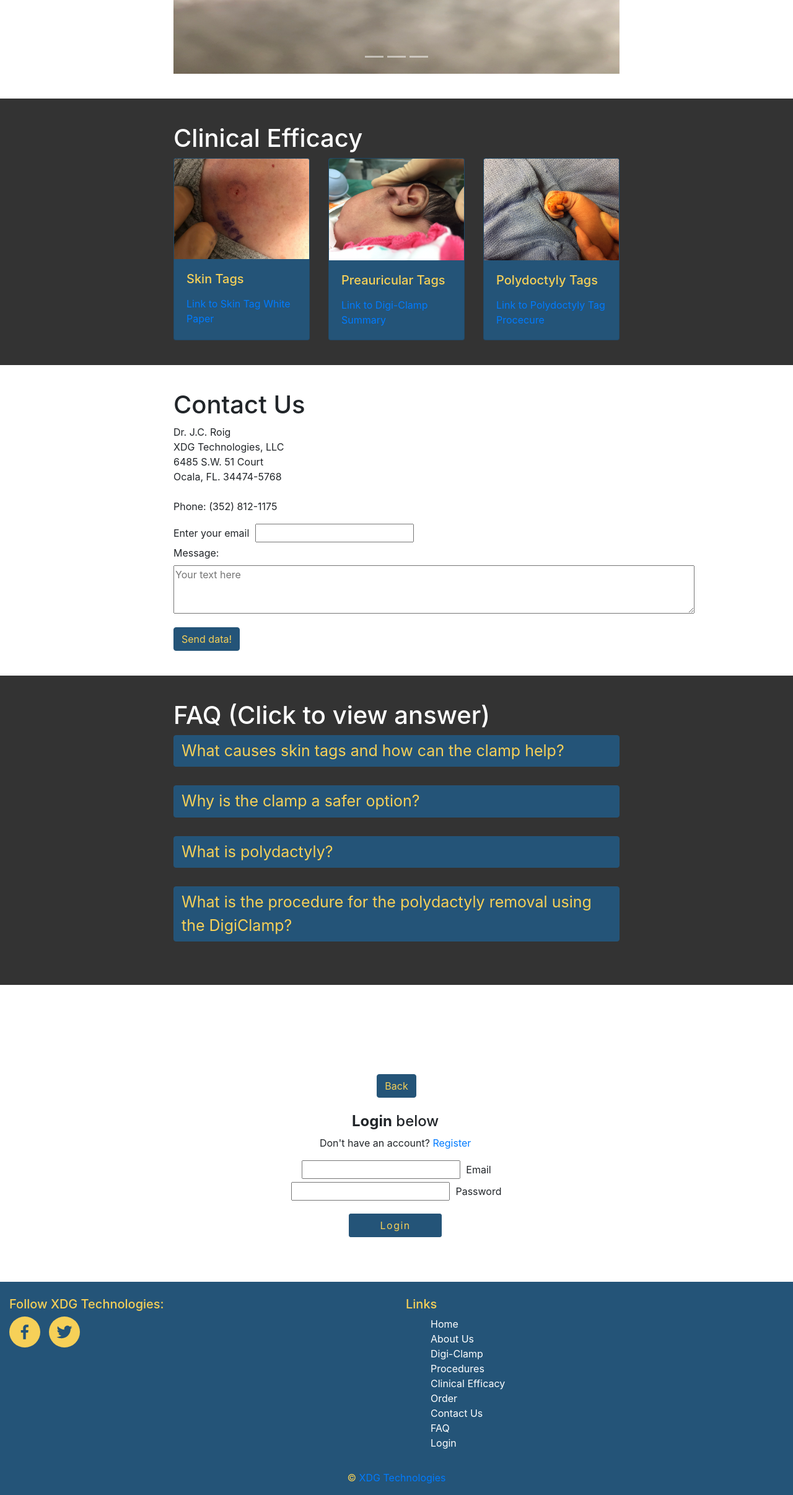
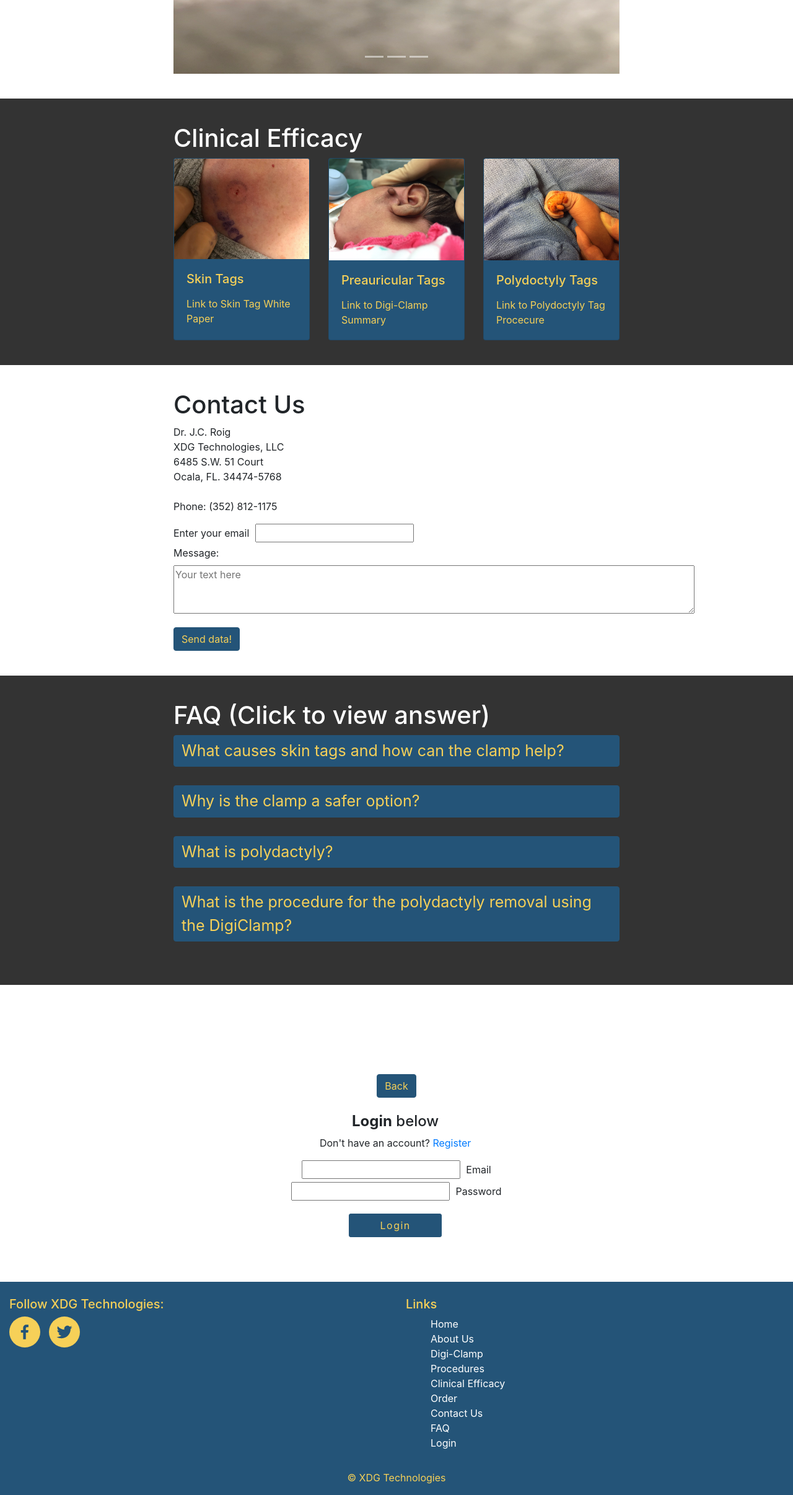
Before and after one commit to CEN30315A/Site, a React (Create React App) app in the folder client/: page /login in a window 1280 px wide. Shown: the part 3835-6247 px from the top of the page at 62% size. Built offline with nearby package versions, Linux system fonts and the light colour scheme.

Commit message:
links are gold now

```diff
--- a/client/src/App.css
+++ b/client/src/App.css
@@ -137,12 +137,12 @@ li.nav-item > a.active {
   margin-bottom: 30px;
   color: black;
 }
+
 .faq .answer{
   width: 100%;
   color: white;
   font-size: 20px;
 }
-
 
 .answer {
   background-color: #245478;
@@ -164,8 +164,6 @@ li.nav-item > a.active {
   border-color: #245478  !important;
   color: #F6D058 !important;
 }
-
-
 
 .btn-primary:hover {
   border-color: #F6D058 !important;
--- a/client/src/components/ClinicalEfficacy.js
+++ b/client/src/components/ClinicalEfficacy.js
@@ -17,7 +17,7 @@ export default function ClinicalEfficacy({ title, dark, id }) {
               <Card.Title>Skin Tags</Card.Title>
               <Card.Text>
               </Card.Text>
-              <Card.Link href="https://drive.google.com/file/d/14-1DtiGnqudbjF_5XakhE3Q9kLSXFL11/view?usp=sharing">Link to Skin Tag White Paper</Card.Link>
+              <a href="https://drive.google.com/file/d/14-1DtiGnqudbjF_5XakhE3Q9kLSXFL11/view?usp=sharing" style={{ color: '#F6D058' }}>Link to Skin Tag White Paper</a>
             </Card.Body>
           </Card>
           <Card className="card-color" style={{ width: '18rem' }}>
@@ -26,7 +26,7 @@ export default function ClinicalEfficacy({ title, dark, id }) {
               <Card.Title>Preauricular Tags</Card.Title>
                 <Card.Text>
                 </Card.Text>
-                <Card.Link href="https://drive.google.com/file/d/1f7lvdy9OvBskxCT2obcMNIQMJSZW5r5D/view?usp=sharing">Link to Digi-Clamp Summary</Card.Link>
+                <a href="https://drive.google.com/file/d/1f7lvdy9OvBskxCT2obcMNIQMJSZW5r5D/view?usp=sharing" style={{ color: '#F6D058' }}>Link to Digi-Clamp Summary</a>
             </Card.Body>
           </Card>
           <Card className="card-color" style={{ width: '18rem' }}>
@@ -35,7 +35,7 @@ export default function ClinicalEfficacy({ title, dark, id }) {
               <Card.Title>Polydoctyly Tags</Card.Title>
               <Card.Text>
               </Card.Text>
-              <Card.Link href="https://drive.google.com/file/d/1nrnTwWGSjvYoYQ_NwhfZUyjxQ859bpvI/view?usp=sharing">Link to Polydoctyly Tag Procecure</Card.Link>
+              <a href="https://drive.google.com/file/d/1nrnTwWGSjvYoYQ_NwhfZUyjxQ859bpvI/view?usp=sharing" style={{ color: '#F6D058' }}>Link to Polydoctyly Tag Procecure</a>
             </Card.Body>
           </Card>
         </CardDeck>
--- a/client/src/components/Footer.js
+++ b/client/src/components/Footer.js
@@ -132,7 +132,7 @@ const Footer = () => {
       </MDBContainer>
       <div className="footer-copyright text-center py-3">
         <MDBContainer fluid>
-          &copy; <a href="http://xdgtechnologies.com/"> XDG Technologies </a>
+          &copy; <a href="http://xdgtechnologies.com/" style={{ color: '#F6D058' }}> XDG Technologies </a>
         </MDBContainer>
       </div>
     </MDBFooter>
--- a/client/src/data/data.js
+++ b/client/src/data/data.js
@@ -35,6 +35,6 @@ export default {
         {id: 1, question: 'What causes skin tags and how can the clamp help?', answer : 'The clamp procedure is the more comfortable, less costly, and more desirable option for these patients.The patients who undergo removal of the achrocordons, will subsequently be followed after the removal at 2-3 months to determine if any recurrence, scarring, or discoloration of the skin has occurred. At that time, the patients will be asked to answer a simple voluntary survey of satisfaction to determine their opinion of the method used. Pictures of the skin tags before and after its removal will be obtained, in order to demonstrate the resolution of the lesion, or to document any secondary finding that may have taken place. '},
         {id: 2, question: 'Why is the clamp a safer option?', answer : 'The procedure to use the XDG Clamp does not require sutures, does not result in “stitches” or bleeding. It is a suture free procedure. Current uses of suture ligature in infants with the “Polydactyly Type B” (extra fingers/toes) condition results in multiple problems. The problems include pain, increased likelihood of infection and most importantly the current standard of care (SOC) involving suture ligature takes approximately 10 days, the XDG Clamp and related procedure takes 10 MINUTES, instead of days. The current SOC is considered an almost “medieval” and also sometimes called barbaric for infants born with extra fingers of toes who suffer from this condition. Removal by of extra digits in Polydactyly by using scalpel excision is not recommended due to the risk for hemorrhage, the high likelihood that sutures (stitches) will be required to prevent post removal bleeding and subsequently need to be removed, these pitfalls are also associated with skin tag removal using the same procedure.'},
         {id: 3, question: 'What is polydactyly?', answer : 'Polydactyly is one of the most common congenital anomalies of the hand and feet. It manifests in humans and animals as one or more extra fingers or toes. The extra digit is usually a small piece of soft tissue; it may either contain bone without any joints or be a complete functioning unit. The majority of polydactyly cases are inherited, manifesting as a dominant or recurrent trait, so the number of cases are expected to rise worldwide. The condition can occur in one limb or, in rare cases, can be present in all 4 limbs'},
-        {id: 4, question: 'What is the procedure for the polydactyly removal using the DigiClamp?', answer: <div class = "button"> <a href = "https://drive.google.com/open?id=1weX5epIo6lPkBhH4VAbbb__DDRDuYeY_" target = "blank"> Click this to read more about the procedure</a> </div> },
+        {id: 4, question: 'What is the procedure for the polydactyly removal using the DigiClamp?', answer: <div class = "button"> <a href = "https://drive.google.com/open?id=1weX5epIo6lPkBhH4VAbbb__DDRDuYeY_" style={{ color: '#F6D058' }} target = "blank"> Click this to read more about the procedure</a> </div> },
       ],
 }
```
